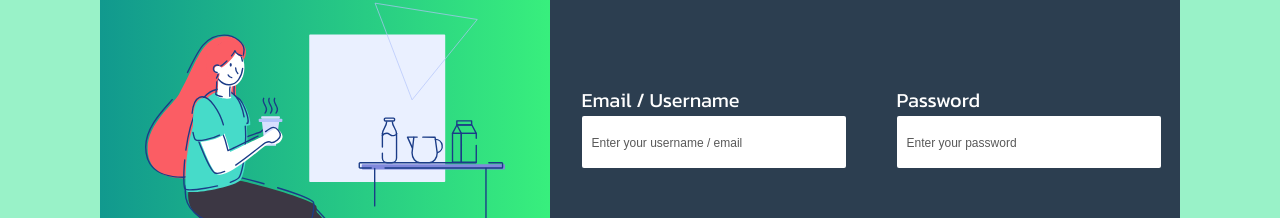
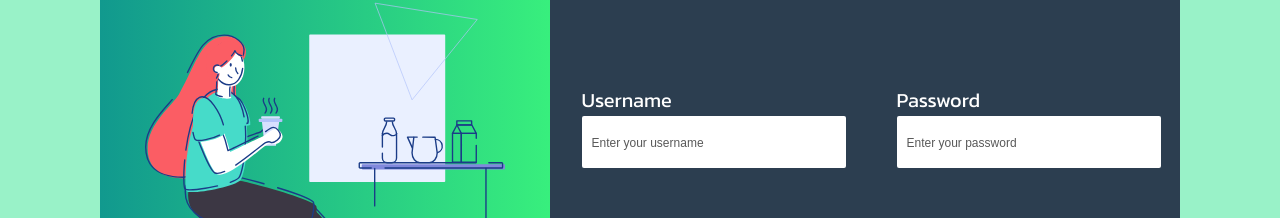
Before and after one commit to PHENIXCRIME/Knola_UI, a React (Create React App) app: page /login in a window 1280 px wide. Shown: the part 342-560 px from the top of the page. Built offline with nearby package versions, Linux system fonts and the light colour scheme.

Commit message:
EDIT text in label

```diff
--- a/src/components/Login/FormLogin.js
+++ b/src/components/Login/FormLogin.js
@@ -22,12 +22,12 @@ const FormSignup = ({ submitForm }) => {
           Welcome to Knola
         </h1>
         <div className='form-inputs'>
-          <label className='form-label'>Email / Username</label>
+          <label className='form-label'>Username</label>
           <input
             className='form-input'
             type='text'
             name='username'
-            placeholder='Enter your username / email'
+            placeholder='Enter your username'
             value={values.username}
             onChange={handleChange}
           />
```
